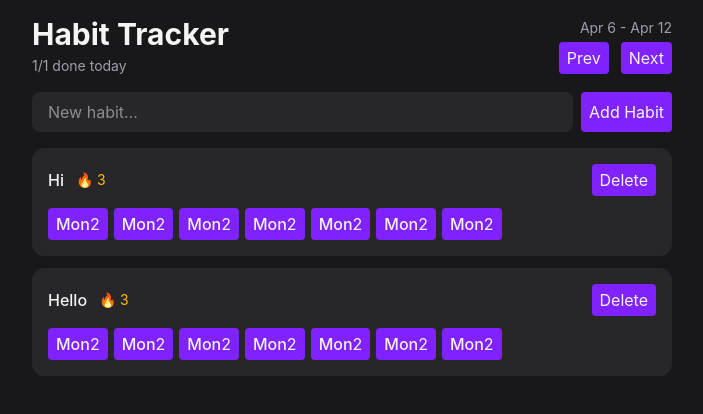
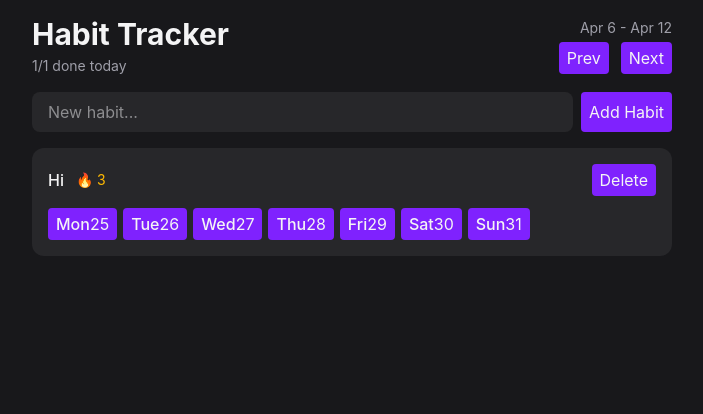
Before and after one commit to gabrielwebstudio/habit-tracker, a React (Vite) app: page / in a window 1280 px wide. Shown: the top 414 px of the page, without its empty margins (288-991 px from the left). Built offline with nearby package versions, Linux system fonts and the light colour scheme.

Commit message:
Enhance date handling

```diff
--- a/src/components/HabitList.tsx
+++ b/src/components/HabitList.tsx
@@ -1,8 +1,10 @@
 import Button from "./Button";
-import { startOfWeek, endOfWeek, eachDayOfInterval } from "date-fns";
+import { startOfWeek, endOfWeek, eachDayOfInterval, format, isFuture } from "date-fns";
 
 export default function HabitList() {
-    const habits = [{ id: "1", name: "Hi" }, { id: "2", name: "Hello" }];
+    const habits = [
+        { id: "1", name: "Hi" },
+    ];
 
     if (habits.length === 0) {
         return <p className="text-center text-zinc-500 py-12">No habits yet. Add one to get started</p>
@@ -25,7 +27,7 @@ type HabitItemProps = {
 }
 
 function HabitItem({ habit }: HabitItemProps) {
-    const visibleDates = eachDayOfInterval({ start: startOfWeek(new Date()), end: endOfWeek(new Date()) });
+    const visibleDates = eachDayOfInterval({ start: startOfWeek(new Date(), { weekStartsOn: 1 }), end: endOfWeek(new Date(), { weekStartsOn: 1 }) });
     return (
         <div className="rounded-xl bg-zinc-800 p-4 flex flex-col gap-3">
             <div className="flex items-center justify-between">
@@ -33,13 +35,13 @@ function HabitItem({ habit }: HabitItemProps) {
                     <span className="font-medium">{habit.name}</span>
                     <span className="text-sm text-amber-400">🔥 3</span>
                 </div>
-                <Button>Delete</Button>
+                <Button variant="ghost-destructive" className="text-sm">Delete</Button>
             </div>
             <div className="flex gap-1.5">
                 {visibleDates.map(date => (
-                    <Button key={date.toISOString()}>
-                        <span className="font-medium">Mon</span>
-                        <span>2</span>
+                    <Button className="flex flex-1 flex-col items-center gap-0.5 rounded-lg text-xs" key={date.toISOString()} disabled={isFuture(date)}>
+                        <span className="font-medium">{format(date, "EEE")}</span>
+                        <span>{format(date, "d")}</span>
                     </Button>
                 ))}
             </div>
```
